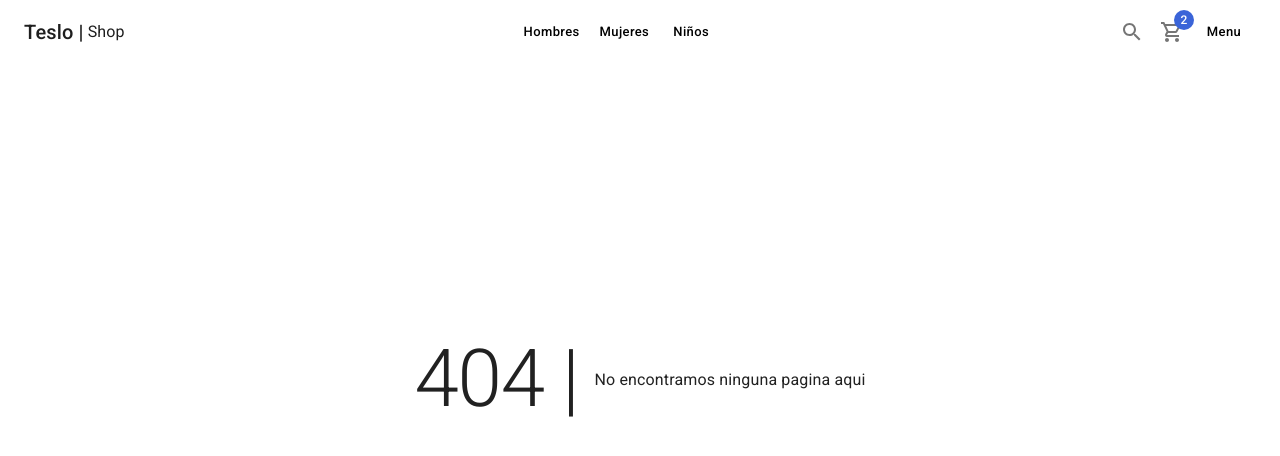
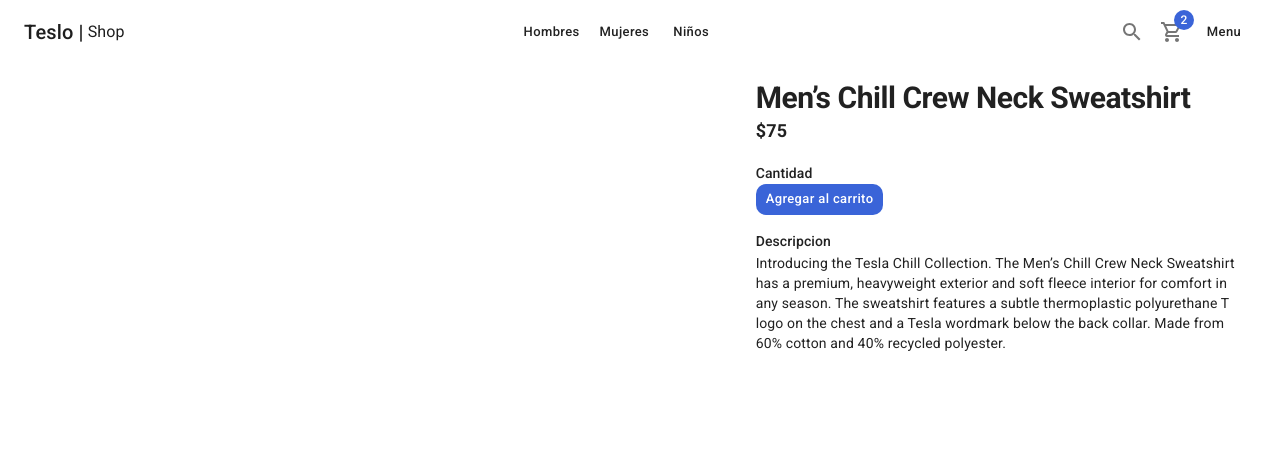
Before and after one commit to Dev-43MrL/teslo-shop, a Next.js app: page /product/slug in a window 1280 px wide. Before the commit this address had no page. Shown: the top 456 px of the page. Built offline with nearby package versions, Linux system fonts and the light colour scheme.

Commit message:
Pantalla de producto

```diff
--- a/package.json
+++ b/package.json
@@ -15,7 +15,8 @@
     "@mui/material": "^5.5.1",
     "next": "12.1.0",
     "react": "17.0.2",
-    "react-dom": "17.0.2"
+    "react-dom": "17.0.2",
+    "react-slideshow-image": "^3.7.0"
   },
   "devDependencies": {
     "@types/node": "17.0.21",
--- /dev/null
+++ b/pages/product/slug.tsx
@@ -0,0 +1,44 @@
+import { Grid, Typography, Box, Button, Chip } from "@mui/material";
+import { ShopLayout } from "../../components/layouts/ShopLayout";
+import { initialData } from "../../database/products";
+
+const product = initialData.products[0];
+
+export default function ProductPage() {
+  return (
+    <ShopLayout title={product.title} pageDescription={product.description}>
+      <Grid container spacing={3}>
+        <Grid item xs={12} sm={7}>
+          {/* SlidesShow */}
+        </Grid>
+
+        <Grid item xs={12} sm={5}>
+          <Box display="flex" flexDirection="column">
+            {/* Titlulos */}
+            <Typography variant="h1" component="h1">{product.title}</Typography>
+            <Typography variant="subtitle1" component="h2">{`$${product.price}`}</Typography>
+
+            {/* Cantidad */}
+            <Box sx={{ my: 2 }}>
+              <Typography variant="subtitle2" component="h2">Cantidad</Typography>
+              {/* ItemCounter */}
+
+              {/* Agregar al Carrito */}
+              <Button color="secondary" className="circular-btn">
+                Agregar al carrito
+              </Button>
+
+              {/* <Chip label='No hay disponibles' color="error" variant="outlined" /> */}
+
+              {/* Description */}
+              <Box sx={{ mt: 2 }}>
+                <Typography variant="subtitle2">Descripcion</Typography>
+                <Typography variant="body2">{product.description}</Typography>
+              </Box>
+            </Box>
+          </Box>
+        </Grid>
+      </Grid>
+    </ShopLayout>
+  );
+}
--- a/themes/light-theme.ts
+++ b/themes/light-theme.ts
@@ -10,6 +10,9 @@
     },
     secondary: {
       main: '#3A64D8'
+    },
+    info: {
+      main: '#FFFFFF'
     }
   },
   components: {
@@ -54,11 +57,10 @@
         variant: 'contained',
         size: 'small',
         disableElevation: true,
+        color: 'info',
       },
       styleOverrides: {
         root: {
-          backgroundColor:'white',
-          color: 'black',
           textTransform: 'none',
           boxShadow: 'none',
           borderRadius: 10,
```
Also changed, not shown: components/products/ProductCard.tsx (+30 -15 lines), 1 other file (tests, documents, lock files or other folders).
